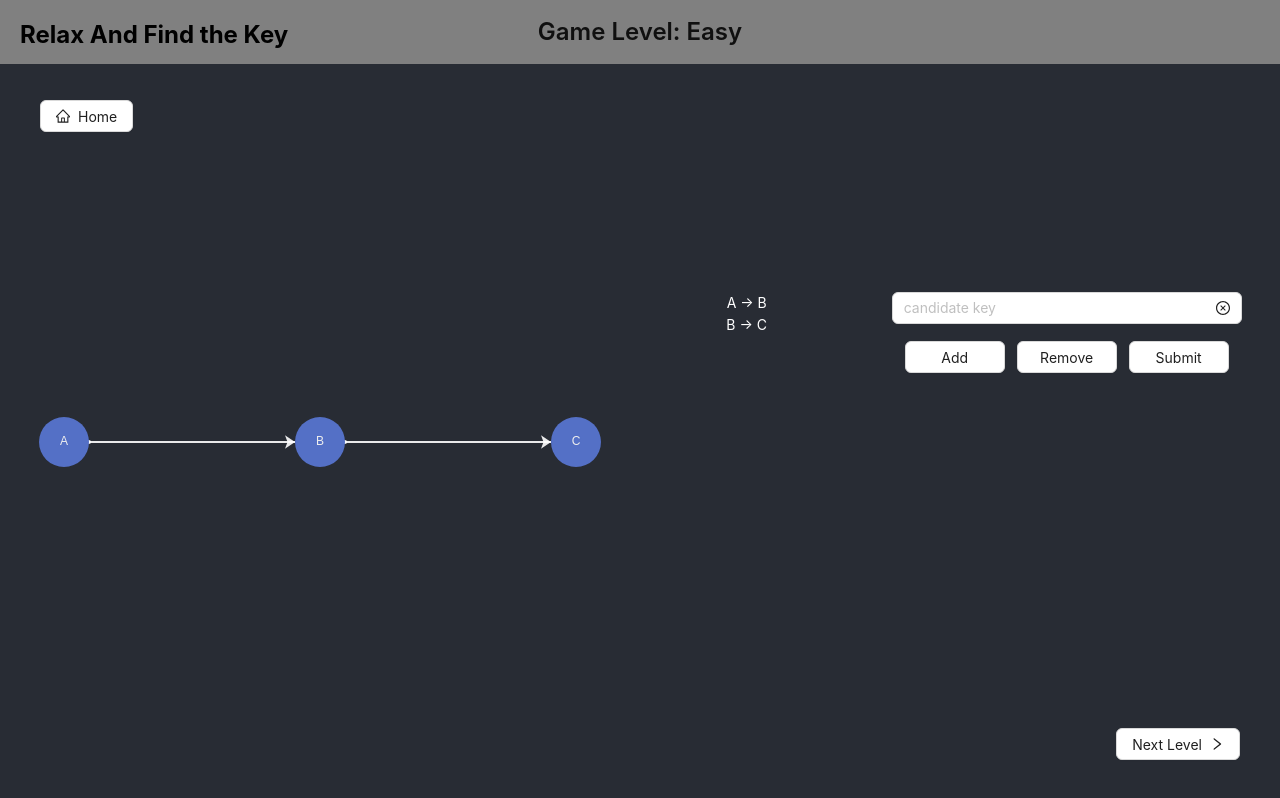
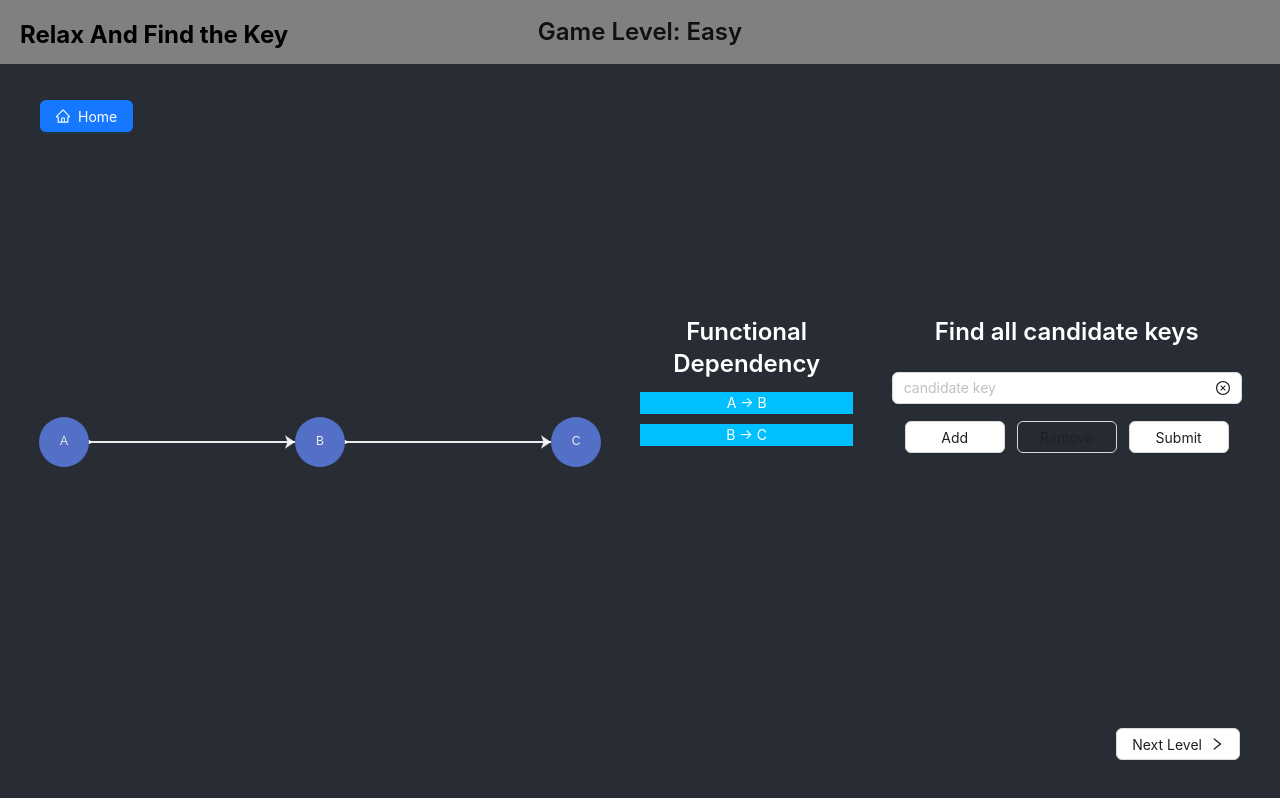
Before and after one commit to gdfy102217/CS5421-Project, a React (Create React App) app in the folder relax_frontend/: page / in a window 1280 px wide. Both pictures are taken after a click on the button "Easy". Built offline with nearby package versions, Linux system fonts and the light colour scheme.

Commit message:
UI fixed

```diff
--- a/relax_frontend/src/Echarts/GraphEchart.jsx
+++ b/relax_frontend/src/Echarts/GraphEchart.jsx
@@ -2,11 +2,9 @@ import ReactECharts from "echarts-for-react";
 import React, {useEffect} from "react";
 import {option} from "./Options";
 import {attributes, functionalDependencies} from "../utils/dummyData";
-import {useParams} from "react-router-dom";
 
 export const GraphEchart = ({prop}) => {
-	// const level = prop.toLowerCase();
-	const {level} = useParams();
+	const level = prop;
 	let echartsElement;
 
 	useEffect(() => {
--- /dev/null
+++ b/relax_frontend/src/components/ButtonGroup.jsx
@@ -0,0 +1,43 @@
+import {Button, Space} from "antd";
+import {HomeOutlined, LeftOutlined, RightOutlined} from "@ant-design/icons";
+import React, {useContext} from "react";
+import {useNavigate} from "react-router-dom";
+import {GameLevelContext} from "../context/GameLevelContext";
+
+export const ButtonGroup = ({ prop }) => {
+	const index = prop;
+	const navigate = useNavigate();
+	const gameLevels = useContext(GameLevelContext);
+
+	return <>
+		<Button
+			style={{position: "absolute", top: 100, left: 40}}
+			type="primary"
+			icon={<HomeOutlined />}
+			onClick={() => navigate("/")}
+		>
+			Home
+		</Button>
+		{index !== 0 ?
+			<Button
+				style={{position: "absolute", bottom: 40, left: 40}}
+				icon={<LeftOutlined/>}
+				onClick={() => navigate("/game/".concat(gameLevels[index - 1]))}
+			>
+				Previous Level
+			</Button> : <></>
+		}
+		{index !== gameLevels.length - 1 ?
+			<Button
+				style={{position: "absolute", bottom: 40, right: 40}}
+				onClick={() => navigate("/game/".concat(gameLevels[index + 1]))}
+			>
+				<Space>
+					Next Level
+					<RightOutlined/>
+				</Space>
+			</Button>
+			: <></>
+		}
+	</>
+}
--- a/relax_frontend/src/pages/GamePage.jsx
+++ b/relax_frontend/src/pages/GamePage.jsx
@@ -1,18 +1,22 @@
-import React, {useState, useContext} from 'react';
-import {Row, Col, Flex, Typography, Button, Input, Space} from "antd";
-import {CloseCircleOutlined, RightOutlined, LeftOutlined, HomeOutlined} from '@ant-design/icons';
-import {useNavigate, useParams} from "react-router-dom";
+import React, {useState, useContext, useEffect} from 'react';
+import {Row, Col, Flex, Typography, Button, Input} from "antd";
+import {CloseCircleOutlined} from '@ant-design/icons';
+import {useParams} from "react-router-dom";
 import {MainLayout} from '../layout/MainLayout';
 import {GraphEchart} from "../Echarts/GraphEchart";
 import {GameLevelContext} from "../context/GameLevelContext";
 import {functionalDependencies} from "../utils/dummyData";
+import {ButtonGroup} from "../components/ButtonGroup";
 
 export const GamePage = (props) => {
 	const gameLevels = useContext(GameLevelContext);
 	const {level} = useParams();
 	const index = gameLevels.indexOf(level);
-	const navigate = useNavigate();
 	const [inputs, setInputs] = useState([""]);
+
+	useEffect(() => {
+		setInputs([""]);
+	}, [level]);
 
 	const onInputChange = (index, value) => {
 		const newInputs = [...inputs]; // Create a copy of the inputs array
@@ -29,7 +33,7 @@ export const GamePage = (props) => {
 	}
 
 	const removeSelectedInput = (index) => {
-		console.log(index)
+		if (inputs.length === 1) return;
 		const newInputs = inputs.filter((_, i) => i !== index);
 		setInputs(newInputs);
 	}
@@ -46,10 +50,11 @@ export const GamePage = (props) => {
 						<GraphEchart prop={level}/>
 					</Col>
 					<Col span={4}>
+						<Typography.Title style={{ textAlign: "center", color: 'white' }} level={3}>Functional Dependency</Typography.Title>
 						{functionalDependencies[level] ?
               functionalDependencies[level].map((fd, index) =>
-                <div key={index} style={{ display: "flex", justifyContent: "center", alignItems: "center", minWidth: "100%"}}>
-                  <Typography.Text level={4} style={{ textAlign: "center", color: 'white' }}>
+                <div key={index} style={{ display: "flex", justifyContent: "center", marginTop: 10, minWidth: "100%", background: "deepskyblue"}}>
+                  <Typography.Text level={3} style={{ textAlign: "center", color: 'white' }}>
                     {fd.lhs.join("") + ' -> ' + fd.rhs.join("")}
                   </Typography.Text>
                 </div>
@@ -58,6 +63,7 @@ export const GamePage = (props) => {
 					</Col>
 					<Col span={8}>
 						<Flex vertical gap={12} justify="center" align="center">
+							<Typography.Title style={{ textAlign: "center", color: 'white' }} level={3}>Find all candidate keys</Typography.Title>
 							{inputs.map((input, index) =>
 								<Input
 									key={index}
@@ -74,7 +80,7 @@ export const GamePage = (props) => {
 							<Button style={{width: 100}} onClick={addInput}>
 								Add
 							</Button>
-							<Button style={{width: 100}} onClick={removeInput}>
+							<Button style={{width: 100}} disabled={inputs.length <= 1} onClick={removeInput}>
 								Remove
 							</Button>
 							<Button style={{width: 100}} onClick={onSubmit}>
@@ -85,34 +91,7 @@ export const GamePage = (props) => {
 					<br/>
 
 				</Row>
-				<Button
-					style={{position: "absolute", top: 100, left: 40}}
-					icon={<HomeOutlined />}
-					onClick={() => navigate("/")}
-				>
-					Home
-				</Button>
-				{index !== 0 ?
-					<Button
-						style={{position: "absolute", bottom: 40, left: 40}}
-						icon={<LeftOutlined/>}
-						onClick={() => navigate("/game/".concat(gameLevels[index - 1]))}
-					>
-						Previous Level
-					</Button> : <></>
-				}
-				{index !== gameLevels.length - 1 ?
-					<Button
-						style={{position: "absolute", bottom: 40, right: 40}}
-						onClick={() => navigate("/game/".concat(gameLevels[index + 1]))}
-					>
-						<Space>
-							Next Level
-							<RightOutlined/>
-						</Space>
-					</Button>
-					: <></>
-				}
+				<ButtonGroup prop={index}/>
 			</div>
 
 		</MainLayout>
--- a/relax_frontend/src/utils/dummyData.js
+++ b/relax_frontend/src/utils/dummyData.js
@@ -44,3 +44,9 @@ export const functionalDependencies = {
     },
   ]
 }
+
+export const answers = {
+  Easy: ["A"],
+  Medium: ["A"],
+  Hard: ["A"],
+}
```
